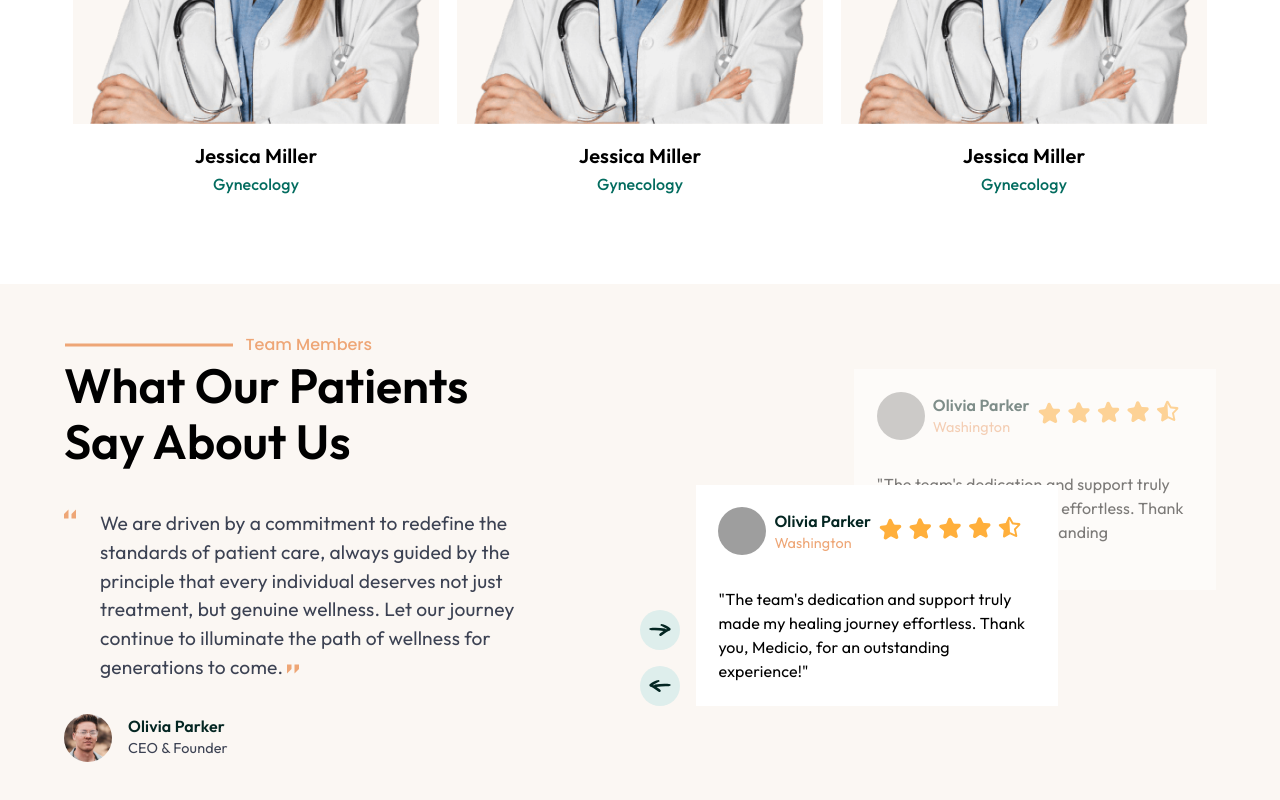
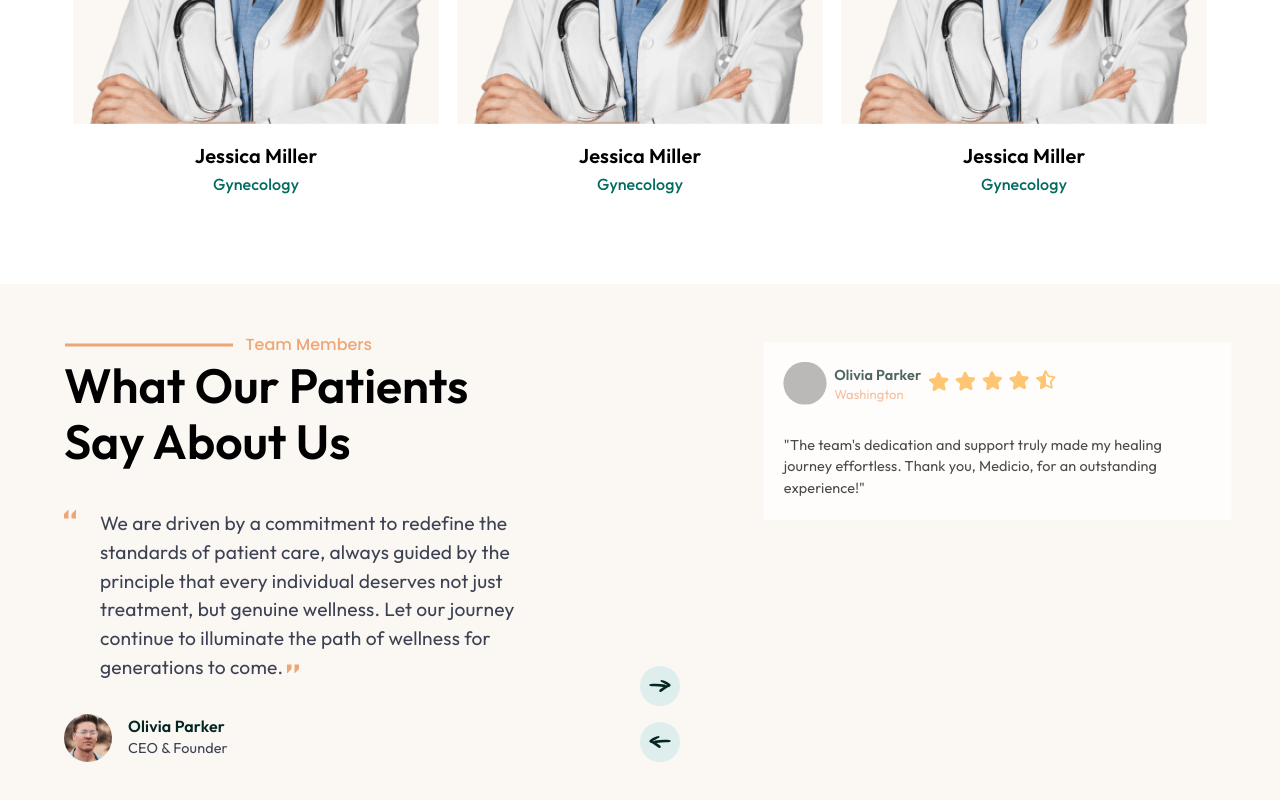
Before and after one commit to Resvan/comming-soon, a React (Vite) app: page /home in a window 1280 px wide. Shown: the part 4286-5086 px from the top of the page. Built offline with nearby package versions, Linux system fonts and the light colour scheme; grey boxes are pictures that could not be loaded; the HTML template or start-up script is replaced by a standard one.

Commit message:
review animation

```diff
--- a/package.json
+++ b/package.json
@@ -15,6 +15,7 @@
     "@mui/icons-material": "^5.15.7",
     "@mui/material": "^5.15.6",
     "framer-motion": "^11.0.3",
+    "gsap": "^3.12.5",
     "react": "^18.2.0",
     "react-dom": "^18.2.0",
     "react-player": "^2.14.1",
--- a/src/components/Testimonial/ReviewCard.jsx
+++ b/src/components/Testimonial/ReviewCard.jsx
@@ -7,7 +7,6 @@ const ReviewCard = ({styles}) => {
       <Box sx={{
           backgroundColor: 'white',
           padding: { xs: '0.9rem', md: '1.4rem' },
-          width: { xs: '80%', md: '55%' },
           ...styles,
       }}>
           <Box sx={{
--- /dev/null
+++ b/src/components/Testimonial/SuffleCard.jsx
@@ -0,0 +1,28 @@
+import React from 'react';
+import ReviewCard from './ReviewCard';
+
+const ShuffleCard = () => {
+    return (
+            <div className="wrapper">
+                <div className="outer">
+                    <div className="card" style={{ '--delay': -1 }}>
+                        <ReviewCard/>
+                    </div>
+                    <div className="card" style={{ '--delay': 0 }}>
+                        <ReviewCard />
+                    </div>
+                    <div className="card" style={{ '--delay': 1 }}>
+                        <ReviewCard />
+                    </div>
+                    <div className="card" style={{ '--delay': 2 }}>
+                        <ReviewCard />
+                    </div>
+                    <div className="card" style={{ '--delay': 2 }}>
+                        <ReviewCard />
+                    </div>
+                </div>
+            </div>
+    );
+};
+
+export default ShuffleCard;
--- a/src/components/Testimonial/Testmonial.jsx
+++ b/src/components/Testimonial/Testmonial.jsx
@@ -6,6 +6,7 @@ import ArrowForwardIcon from '../../assets/forwardArrow.svg';
 import ArrowBackwardIcon from '../../assets/backArrow.svg';
 import ReviewCard from './ReviewCard';
 import CeoImage from '../../assets/ceo.png';
+import SuffleCard from './SuffleCard';
 
 const Testmonial = () => {
   return (
@@ -17,9 +18,7 @@ const Testmonial = () => {
           }}
       >
           <Container>
-              <Grid container sx={{
-                  justifyContent:'center'
-              }}>
+              <Grid container >
                   <Grid item xs={12} md={6} >
                       <Box sx={{
                           display: 'flex',
@@ -104,14 +103,13 @@ const Testmonial = () => {
                       </Box>
                   </Grid>
                   <Grid item xs={12} md={6} sx={{
-                      display: 'flex',
-                      alignItems: { xs: 'start', md: 'end' },
+                      display: {xs:'none', md:'flex'},
                       gap: 2,
                       position: 'relative',
-                      flexDirection: { xs: 'column', md: 'row' },
-                      mb:7
                   }}>
-                      <Box >
+                      <Box sx={{
+                          alignSelf:'end'
+                      }}>
                           <div className="review-button image-review-button-next">
                               <img src={ArrowForwardIcon} alt="" />
                           </div>
@@ -119,18 +117,37 @@ const Testmonial = () => {
                               <img src={ArrowBackwardIcon} alt="" />
                           </div>
                       </Box>
-                      <ReviewCard styles={{
-                          zIndex: 2,
-                      }}/>
-                      <ReviewCard styles={{
-                          position: 'absolute',
-                          top: '10%',
-                          right:'0',
-                          opacity: 0.5,
-                          zIndex:1
-                      }} />
+                      <SuffleCard/>
                   </Grid>
-            </Grid>
+                  <Grid item xs={12} sx={{
+                      display: { xs: 'block', md: 'none' },
+                      position: 'relative',
+                      minHeight:'18rem',
+                     mt:15
+                  }}>
+
+                    <SuffleCard/>
+                      <Box sx={{
+                          display: 'flex',
+                          justifyContent: 'end',
+                          gap: 2,
+                          mt:2
+                      }}>
+                          <div className="review-button">
+                              <img src={ArrowBackwardIcon} alt="" />
+                          </div>
+                          <div className="review-button image-review-button-next">
+                              <img src={ArrowForwardIcon} alt="" />
+                          </div>
+                      </Box>
+                  </Grid>
+                  {/* <Grid item md={6} sx={{
+                      position:'relative'
+                  }}>
+                      <SuffleCard/>
+                  </Grid> */}
+              </Grid>
+
           </Container>
       </Box>
   )
--- a/src/index.css
+++ b/src/index.css
@@ -92,3 +92,61 @@ body{
     opacity: 0.5;
     pointer-events: none;
 }
+
+.wrapper {
+    position: relative;
+    height: 100%;
+    width: 100%;
+}
+
+
+
+.wrapper .card {
+    opacity: 0;
+    pointer-events: none;
+    position: absolute;
+    animation: animate 15s linear infinite;
+    animation-delay: calc(3s * var(--delay));
+}
+
+.outer:hover .card {
+    animation-play-state: paused;
+}
+
+.wrapper .card:last-child {
+    animation-delay: calc(-3s * var(--delay));
+}
+
+@keyframes animate {
+    0% {
+        opacity: 0;
+        transform: translateY(-100%) scale(0.5);
+    }
+
+    5%,
+    20% {
+        opacity: 0;
+        transform: translateY(-50%) scale(0.7);
+        z-index: 1;
+    }
+    25%,
+    40% {
+        opacity: 0.7;
+        pointer-events: auto;
+        transform: translateY(0%) translateX(8%) scale(0.9);
+        z-index: 1;
+    }
+    45%,
+    60% {
+        opacity: 1;
+        transform: translateY(50%) translateX(0%) scale(1);
+        z-index: 2;
+    }
+
+    65%,
+    100% {
+        opacity: 0;
+        transform: translateY(100%) translateX(0%) scale(1);
+        z-index: 2;
+    }
+}
--- a/src/pages/Home.jsx
+++ b/src/pages/Home.jsx
@@ -1,7 +1,8 @@
-import { Box, Button, Container, Grid, IconButton, Toolbar, Typography } from '@mui/material'
+import { Box, Button, Container, Drawer, Grid, IconButton, List, ListItem, ListItemButton, ListItemText, Toolbar, Typography } from '@mui/material'
 import React, { useRef, useState } from 'react';
 import logo from '../assets/gp-1.svg';
 import styled from '@emotion/styled';
+import MenuIcon from '@mui/icons-material/Menu';
 import { useNavigate } from 'react-router-dom';
 import cartIcon from '../assets/cart-icon.svg';
 import topArrowRight from '../assets/arrow-top-right.svg';
@@ -22,6 +23,7 @@ import WhyUs from '../components/WhyUs/WhyUs';
 import Facilities from '../components/Facilities/Facilities';
 import OurtExpertDoctors from '../components/OurExpertDoctors/OurtExpertDoctors';
 import Testmonial from '../components/Testimonial/Testmonial';
+import SuffleCard from '../components/Testimonial/SuffleCard';
 
 
 const StyledText = styled(Typography)(({ theme, variant }) => ({
@@ -35,9 +37,18 @@ const Home = () => {
 
     const [playing, setPlaying] = useState(false);
     const playerRef = useRef(null);
+    const [isDrawerOpen, setIsDrawerOpen] = useState(false);
+
+    const handleDrawerOpen = () => {
+        setIsDrawerOpen(true);
+    };
 
     const handlePlayPause = () => {
         setPlaying(!playing);
+    };
+
+    const handleDrawerClose = () => {
+        setIsDrawerOpen(false);
     };
 
     const navigate = useNavigate();
@@ -120,6 +131,43 @@ const Home = () => {
                             Book Appoinment
                         </Button>
                     </Toolbar>
+                    <Toolbar sx={{ padding: '5px', display: { xs: 'flex', md: 'none' } }}>
+                        <Grid container alignItems="center" justifyContent="center">
+                            <Box sx={{
+                                background: 'white',
+                                padding:1
+                            }}>
+                                <img style={{ height: '1.5rem' }} src={logo} alt="Logo" />
+                            </Box>
+                        </Grid>
+                        <IconButton
+                            sx={{ display: { xs: 'block', md: 'none' } }}
+                            color="inherit"
+                            onClick={handleDrawerOpen}
+                        >
+                            <MenuIcon />
+                        </IconButton>
+                    </Toolbar>
+                    <Drawer
+                        anchor="right"
+                        open={isDrawerOpen}
+                        onClose={handleDrawerClose}
+                    >
+                        <List>
+                            {menuItems.map((item, index) => (
+                                <ListItem>
+                                <ListItemButton key={index} onClick={() => { handleDrawerClose(); navigate(item.path); }}>
+                                    <ListItemText primary={item.label} />
+                                    </ListItemButton>
+                                </ListItem>
+                            ))}
+                            <ListItem>
+                                <Button onClick={() => navigate('/login')} variant='contained' sx={{ backgroundColor: "#0C4ECE", color: 'white', borderRadius: '48px', fontWeight: 500, fontFamily: 'Poppins', padding: '10px 25px' }}>
+                                    Login
+                                </Button>
+                            </ListItem>
+                        </List>
+                    </Drawer>
                 </Container>
                 <Container sx={{
                     mt: 7,
@@ -455,7 +503,7 @@ const Home = () => {
             <WhyUs/>
             <Facilities />
             <OurtExpertDoctors />
-            <Testmonial/>
+            <Testmonial />
         </>
     )
 }
```
Also changed, not shown: 1 other file (tests, documents, lock files or other folders).
